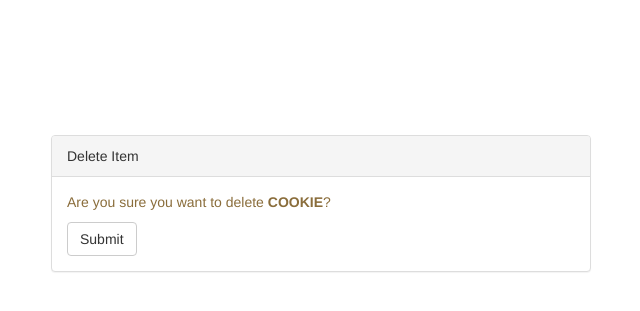
After one commit to andela-cdike/shopping_list_app, a Django app: page /item/11/delete in a window 1280 px wide. The commit adds this page. Shown: the top 311 px of the page, without its empty margins (319-959 px from the left). Run offline with Django 3.2, Linux system fonts and the light colour scheme; data comes from the database, SQL or seed files in the repository; both versions use the stored data as it was after the commit; some libraries are stand-ins or nearby versions.

Commit message:
[Feature] User can edit and remove items from a shopping list

```diff
--- /dev/null
+++ b/shopping_list_app/app/templates/app/delete-item.html
@@ -0,0 +1,23 @@
+{% extends "base.html" %}
+{% load static %}
+{% load widget_tweaks %}
+
+
+{% block main %}
+
+    <main class="col-sm-offset-3 col-sm-6">
+        <section>
+            <div class="panel panel-default">
+                <div class="panel-heading">Delete Item</div>
+                <div class="panel-body">
+                    <form action="{% url 'delete-item' id=item.id %}" method="post">
+                        {% csrf_token %}
+                        <p class="text-warning">Are you sure you want to delete <strong>{{ item.name|upper }}</strong>?</p>
+                        <button class="btn btn-default" type="submit">Submit</button>
+                        </div>
+                    </form>
+                </div>
+            </div>
+        </section>
+    </main>
+{% endblock %}
--- a/shopping_list_app/app/urls.py
+++ b/shopping_list_app/app/urls.py
@@ -7,4 +7,8 @@ urlpatterns = [
     url(r'^$', views.IndexView.as_view(), name='index'),
     url(r'^(?P<shopping_list_id>[0-9]+)/items/$',
         views.ListItemsView.as_view(), name='items'),
+    url(r'^item/(?P<id>[0-9]+)/edit$',
+        views.ItemRenameView.as_view(), name='rename-item'),
+    url(r'^item/(?P<id>[0-9]+)/delete$',
+        views.ItemDeleteView.as_view(), name='delete-item')
 ]
--- a/shopping_list_app/app/views.py
+++ b/shopping_list_app/app/views.py
@@ -44,6 +44,11 @@ class IndexView(LoginRequiredMixin, View):
 class ListItemsView(LoginRequiredMixin, View):
     '''View for listing and creating new items in a shopping list'''
     def get(self, request, *args, **kwargs):
+        '''Handles get requests to view
+
+        Args:
+            shopping_list_id -- id of the parent shopping list
+        '''
         shopping_list_id = kwargs.get('shopping_list_id')
         shopping_list = ShoppingList.objects.get(pk=shopping_list_id)
         items = ShoppingListItem.objects.filter(shopping_list=shopping_list)
@@ -59,12 +64,17 @@ class ListItemsView(LoginRequiredMixin, View):
         return render(request, 'app/items.html', context)
 
     def post(self, request, *args, **kwargs):
+        '''Handles post requests to view
+
+        Args:
+            shopping_list_id -- id of the parent shopping list
+        '''
         form = ShoppingListItemForm(data=request.POST)
+        shopping_list_id = kwargs.get('shopping_list_id')
+        shopping_list = ShoppingList.objects.get(pk=shopping_list_id)
 
         if form.is_valid():
             new_item = form.save(commit=False)
-            shopping_list_id = kwargs.get('shopping_list_id')
-            shopping_list = ShoppingList.objects.get(pk=shopping_list_id)
             new_item.shopping_list = shopping_list
             new_item.save()
             return HttpResponseRedirect(
@@ -87,3 +97,73 @@ class ListItemsView(LoginRequiredMixin, View):
                 'form': form
             })
             return render(request, 'app/items.html', context)
+
+
+class ItemRenameView(View):
+    '''View for renaming a shopping list item'''
+
+    def get(self, request, *args, **kwargs):
+        '''Returns a form to the user where item can be renamed'''
+        id = kwargs.get('id')
+        item = ShoppingListItem.objects.get(pk=id)
+        form = ShoppingListItemForm(instance=item)
+        context = {}
+        context.update(csrf(request))
+        context.update({'form': form, 'id': id})
+        return render(request, 'app/edit-item.html', context)
+
+    def post(self, request, *args, **kwargs):
+        '''Handles post requests to view
+
+        Args:
+            id -- item id
+        '''
+        id = kwargs.get('id')
+        item = ShoppingListItem.objects.get(pk=id)
+        form = ShoppingListItemForm(data=request.POST)
+
+        if form.is_valid():
+            item.name = form.data['name']
+            item.save()
+            return HttpResponseRedirect(
+                reverse('items',
+                        kwargs={'shopping_list_id': item.shopping_list.id})
+            )
+
+        else:
+            for key in form.errors:
+                for error in form.errors[key]:
+                    messages.add_message(request, messages.INFO, error)
+
+            context = {}
+            context.update(csrf(request))
+            context.updat({
+                'form': form
+            })
+        return render(request, 'app/edit-item.html', context)
+
+
+class ItemDeleteView(View):
+    '''View for renaming a shopping list item'''
+    def get(self, request, *args, **kwargs):
+        '''Returns a form to user to confirm delete'''
+        id = kwargs.get('id')
+        item = ShoppingListItem.objects.get(pk=id)
+        context = {}
+        context.update(csrf(request))
+        context.update({'item': item})
+        return render(request, 'app/delete-item.html', context)
+
+    def post(self, request, *args, **kwargs):
+        '''Handles post requests to view
+
+        Args:
+            id -- item id
+        '''
+        id = kwargs.get('id')
+        item = ShoppingListItem.objects.get(pk=id)
+        item.delete()
+        return HttpResponseRedirect(
+            reverse('items',
+                    kwargs={'shopping_list_id': item.shopping_list.id})
+        )
--- a/shopping_list_app/static/css/styles.css
+++ b/shopping_list_app/static/css/styles.css
@@ -1,3 +1,3 @@
 .panel {
-    margin: 25%;
+    margin-top: 25%;
 }
--- a/shopping_list_app/templates/base.html
+++ b/shopping_list_app/templates/base.html
@@ -9,6 +9,10 @@
     <!-- custom CSS -->
     {% load static %}
     <link rel="stylesheet" href="{% static 'css/styles.css' %}" />
+
+    <!-- Javascript libraries -->
+    <script src="https://ajax.googleapis.com/ajax/libs/jquery/1.12.4/jquery.min.js"></script>
+    <script src="https://maxcdn.bootstrapcdn.com/bootstrap/3.3.7/js/bootstrap.min.js"></script>
 </head>
 <body>
     <div class="container">
```
Also changed, not shown: shopping_list_app/app/templates/app/edit-item.html (added, +35 -0 lines), shopping_list_app/app/templates/app/items.html (+11 -2 lines), shopping_list_app/app/tests/test_views.py (+31 -2 lines), shopping_list_app/db.sqlite3.
